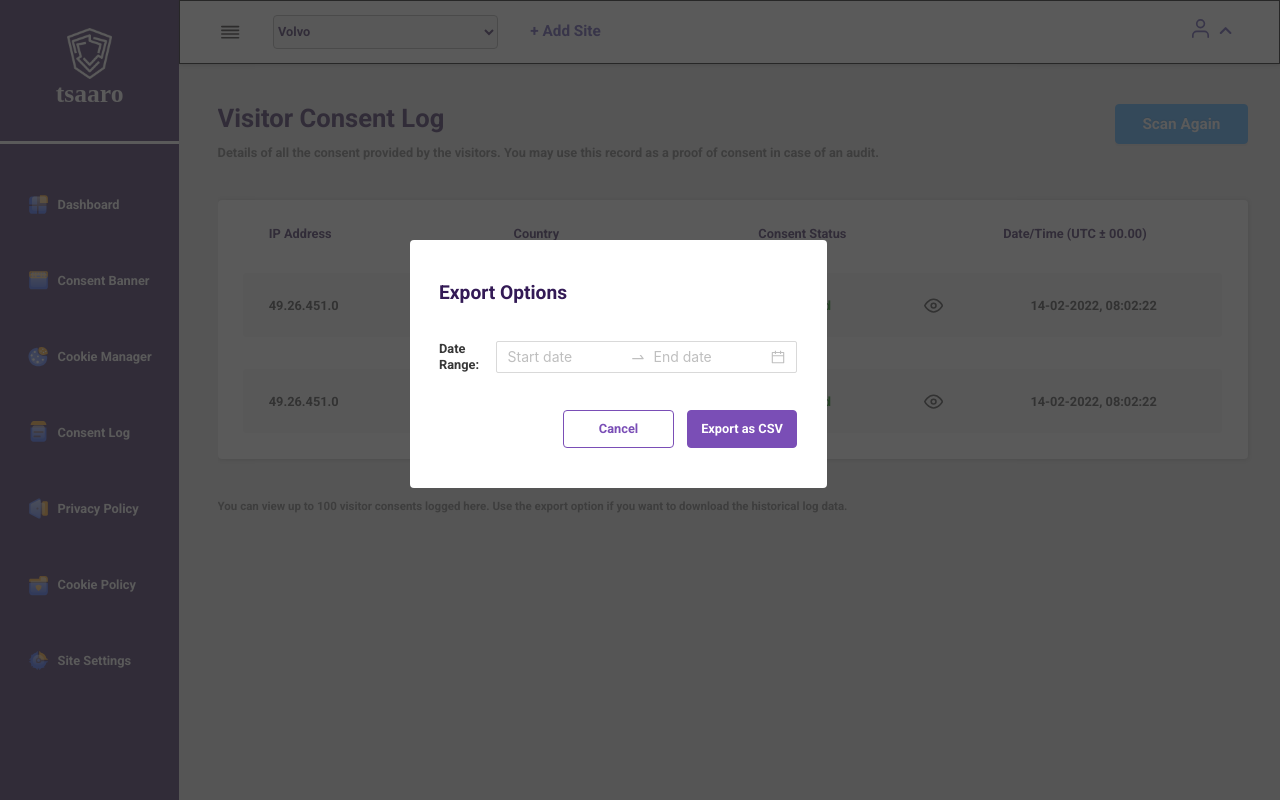
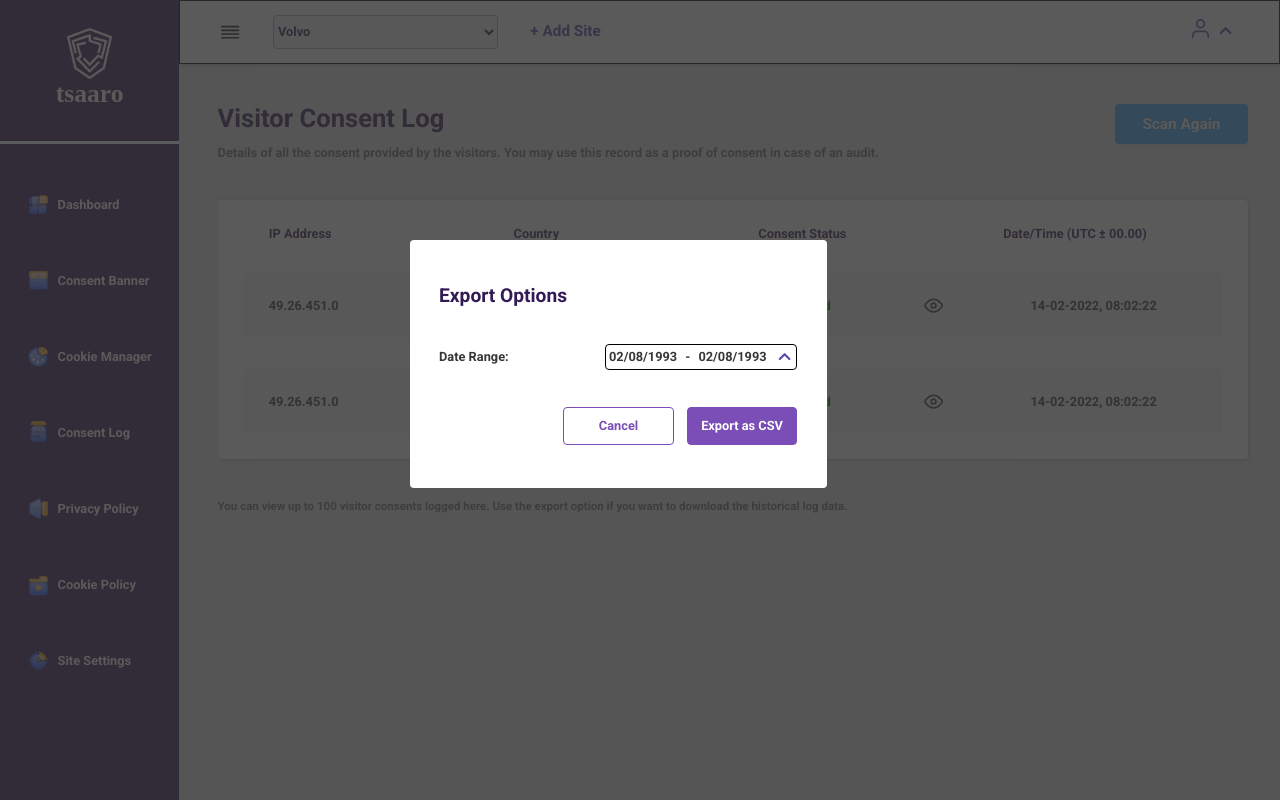
Before and after one commit to viveksingh2893/fronttsaaro, a React (Create React App) app in the folder tsaaro/: page /cl in a window 1280 px wide. Both pictures are taken after a click on the button "Scan Again". Built offline with nearby package versions, Linux system fonts and the light colour scheme; a web font is replaced by a local one.

Commit message:
one popup component left

```diff
--- a/tsaaro/src/assets/css/consentlog.css
+++ b/tsaaro/src/assets/css/consentlog.css
@@ -33,6 +33,7 @@
   }
   .consentlog-scanbtn:hover{
     background-color:#7A4EB6;
+    border:1px solid #7A4EB6;
   }
 
   .consentlog-scanagain{
@@ -179,6 +180,49 @@
     margin: 0;
 }
 
+.consent-pop-item{
+  font-family: Roboto;
+font-style: normal;
+font-weight: 400;
+font-size: .8vw;
+line-height: 1vw;
+display: flex;
+align-items: center;
+color: #FFFFFF;
+margin: 0;
+}
+
+.consent-ant-menu:not(.ant-menu-horizontal) {
+  background-color: white;
+  border-top: 1px solid #ADADAD;
+  width:14.5vw;
+  padding-left:2vw ;
+}
+.consent-ant-menu:not(.ant-menu-horizontal):hover {
+	background-color: #7A4EB6;
+  border-radius: 4px;
+}
+
+.consent-pop-date{
+  display: flex;
+  align-items: center;
+  justify-content: center;
+  margin: 0;
+}
+
+.consent-pop-dates{
+  font-family: Roboto;
+font-style: normal;
+font-weight: 400;
+font-size: 1vw;
+line-height: 1.2vw;
+display: flex;
+align-items: center;
+color: #373737;
+margin: 0;
+}
+
+
 .consent-submitpop{
     display:flex;
     justify-Content:flex-end;
@@ -236,8 +280,8 @@
     font-family: Roboto;
     font-style: normal;
     font-weight: 600;
-    font-size: 1vw;
-    line-height: 1.2vw;
+    font-size: 1.1vw;
+    line-height: 1.3vw;
     display: flex;
     align-items: flex-start;
     justify-content: flex-start;
@@ -249,8 +293,8 @@
     font-family: Roboto;
     font-style: normal;
     font-weight: 600;
-    font-size: 1vw;
-    line-height: 1.2vw;
+    font-size: 1.1vw;
+    line-height: 1.3vw;
     display: flex;
     align-items: center;
     justify-content: flex-start;
--- a/tsaaro/src/assets/css/cookieboard.css
+++ b/tsaaro/src/assets/css/cookieboard.css
@@ -99,6 +99,7 @@ color:#6F6F6F;
     }
     .primary-btn:hover{
       background-color:#7A4EB6;
+      border:1px solid #7A4EB6;
     }
 
     .scan-again{
--- a/tsaaro/src/assets/css/header.css
+++ b/tsaaro/src/assets/css/header.css
@@ -61,11 +61,10 @@
 
 .ant-menu:not(.ant-menu-horizontal) {
   background-color: white;
-  border: 1px solid #ADADAD;
+  border-top: 1px solid #ADADAD;
 }
 .ant-menu:not(.ant-menu-horizontal):hover {
 	background-color: #7A4EB6;
-
 }
 
 .acc-default{
--- a/tsaaro/src/component/content/consentLogView.js
+++ b/tsaaro/src/component/content/consentLogView.js
@@ -57,7 +57,7 @@ const ConsentLogView=(props)=>{
           <p className="consent-ip">{props.country}</p>
           <div className="consent-ip" style={{display:'flex', flexDirection:'row',justifyContent:'space-between'}}>
             <p style={{color:props.accept?'green':'red',margin:'0vw'}}>{props.status}</p>
-                <Dropdown overlay={menu(props.nc, props.fc, props.an,props.pr,props.ad)}  trigger={['click']} placement="bottomLeft" arrow={{ pointAtCenter: true }}>
+            <Dropdown overlay={menu(props.nc,props.fc,props.an,props.pr,props.ad)} trigger={['click']} placement="bottomLeft" arrow={{ pointAtCenter: true }}>
               <div className="consentlog-eye">
                 <SvgIcon name='eye'/>
               </div>
--- a/tsaaro/src/component/header/HeaderMenuView.js
+++ b/tsaaro/src/component/header/HeaderMenuView.js
@@ -22,6 +22,7 @@ function HeaderMenuView(props) {
       setIcon(<SvgIcon name='down arrow'/>)
     }
   }
+
   useEffect(()=>{
     toggle()
   },[change])
--- a/tsaaro/src/component/popup/consentPopView.js
+++ b/tsaaro/src/component/popup/consentPopView.js
@@ -1,18 +1,93 @@
-import React, { useState } from "react";
+import React, { useEffect, useState } from "react";
 import "../../assets/css/consentlog.css";
-import { DatePicker} from 'antd';
+import { DatePicker, Select, Menu, Dropdown} from 'antd';
+import SvgIcon from "../../assets/Icon_apps";
+import moment from 'moment';
 
 const { RangePicker } = DatePicker;
+const { Option } = Select;
 
-function ConsentPopView(props) {
+const ConsentPopView=(props)=>{
+  const [startDate, setStartDate]=useState();
+  const [endDate, setEndDate]=useState();
+  const [click, setClick] = useState('');
+  const [change, setChange] = useState(false);
+  const [icon, setIcon] = useState("")
+
+
+  const menu =()=> (
+    <Menu>
+    <Menu.Item key="0" onClick={()=>console.log("30 days")} onMouseEnter={()=>setClick('day')} onMouseLeave={()=>setClick('')} className="consent-ant-menu">
+      <p className="consent-pop-item" style={{color:click=='day'?'white':'#ADADAD'}}>Last 30 Days</p>
+    </Menu.Item>
+    <Menu.Item key="1" onMouseEnter={()=>setClick('3m')} onMouseLeave={()=>setClick('')} className="consent-ant-menu">
+      <p className="consent-pop-item" style={{color:click=='3m'?'white':'#ADADAD'}}>Last 3 Months</p>
+    </Menu.Item>
+    <Menu.Item key="2" onMouseEnter={()=>setClick('6m')} onMouseLeave={()=>setClick('')} className="consent-ant-menu">
+      <p className="consent-pop-item" style={{color:click=='6m'?'white':'#ADADAD'}}>Last 6 Months</p>
+    </Menu.Item>
+    <Menu.Item key="3" onMouseEnter={()=>setClick('1y')} onMouseLeave={()=>setClick('')} className="consent-ant-menu">
+      <p className="consent-pop-item" style={{color:click=='1y'?'white':'#ADADAD'}}>Last 12 Months</p>
+    </Menu.Item>
+    <Menu.Item key="4" onMouseEnter={()=>setClick('all')} onMouseLeave={()=>setClick('')} className="consent-ant-menu">
+      <p className="consent-pop-item" style={{color:click=='all'?'white':'#ADADAD'}}>All Time</p>
+    </Menu.Item>
+    <Menu.Item key="5" onMouseEnter={()=>setClick('cu')} onMouseLeave={()=>setClick('')} className="consent-ant-menu">
+      <p className="consent-pop-item" style={{color:click=='cu'?'white':'#ADADAD'}}>Custom</p>
+    </Menu.Item>
+  </Menu>
+    );
+
+  const toggle =()=>{
+    if (change===false){
+      setIcon(<SvgIcon name='up arrow'/>)
+    } else if(change===true){
+      setIcon(<SvgIcon name='down arrow'/>)
+    }
+  }
+  useEffect(()=>{
+    toggle()
+  },[change])
+
+
+
+  var yourDate = new Date();
+  var numberOfDaysToAdd = 1;
+  // var seconds= yourDate.setDate(yourDate.getDate() + numberOfDaysToAdd);
+  var months = yourDate.setMonth(yourDate.getMonth() - 3);
+  console.log(yourDate.toLocaleDateString());
+  // var monthswords = new Date(months)
+  // var inwords = new Date(seconds);
+  // console.log(inwords, monthswords);
+
 
   return (
     <div className="consent-containerpop">
         <p className="consent-poptitle">Export Options</p>
         <div style={{display:'flex',alignItems:'center', flexDirection:'row', justifyContent:'space-between', width:'28vw', marginTop:'2vh'}}>
-            <p className="consent-contentpop">Date Range:</p>
-            <RangePicker size={'default'}/>
+          <p className="consent-contentpop">Date Range:</p>
+          <div style={{display:'flex',padding:'.2vw', borderRadius:'4px',border:'1px solid black',flexDirection:'row',alignItems:'center',justifyContent:'space-between',width:'15vw'}}>
+            <p className="consent-pop-dates">02/08/1993</p>
+            <p className="consent-pop-dates">-</p>
+            <p className="consent-pop-dates">02/08/1993</p>
+            <Dropdown overlay={menu()} trigger={['click']} onClick={(e)=>{setChange(!change);e.preventDefault();}} placement="bottomRight" arrow={{ pointAtCenter: true }}>
+              <div className="consent-pop-date">
+                {icon}
+              </div>
+            </Dropdown>
+          </div>
+            {/* <RangePicker  size={'default'} bordered={true}/> */}
+            {/* <Select style={{width:'20vw'}} defaultValue="days"> */}
+              {/* <Option onClick={toggle} value="days"><DateRangePicker disabledDate={allowedRange('2020-10-01', '2021-10-01')} /></Option> */}
+              {/* <Option value="3months">Last 3 Months</Option>
+              <Option value="6months">Last 6 Months</Option>
+              <Option value="12 months">Last 12 Months</Option>
+              <Option value="all">All Time</Option> */}
+              {/* <Option value="custom"><RangePicker size={'default'} placement={'topRight'} bordered={false}/></Option> */}
+
+            {/* </Select> */}
         </div>
+
         <div style={{display:'flex', flexDirection:'row', justifyContent:'flex-end', width:'28vw', marginTop:'3vh'}}>
             <div className="consent-submitpop">
                 <button onClick={()=>{props.closeScan(false)}} className="consent-cancel">Cancel</button>
```
Lines whose indentation alone changed are shown as unchanged.
